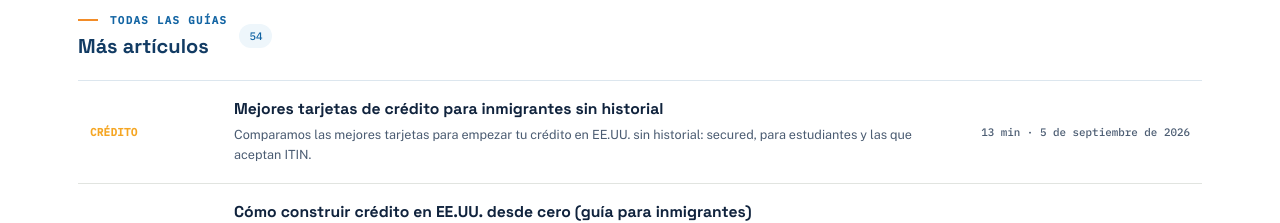
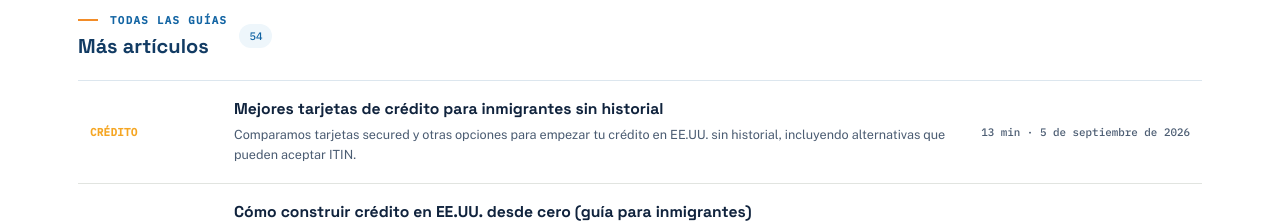
Before and after one commit to untitled586u-dotcom/finanzasparainmigrantes, a React (Vite) app in the folder packages/web/: page /articulos in a window 1280 px wide. Shown: the part 1160-1383 px from the top of the page. Built offline with nearby package versions, Linux system fonts and the light colour scheme.

Commit message:
Refine priority credit article SEO titles

```diff
--- a/packages/web/src/web/content/articles-credito.ts
+++ b/packages/web/src/web/content/articles-credito.ts
@@ -10,125 +10,81 @@ export const creditoArticles: Article[] = [
     category: "credito",
     readMinutes: 14,
     date: "2026-09-05",
-    keywords: [
-      "construir crédito desde cero",
-      "historial de crédito para inmigrantes",
-      "crédito en Estados Unidos",
-      "credit builder loan en español",
-      "usuario autorizado tarjeta de crédito",
-    ],
+    keywords: ["construir crédito desde cero", "historial de crédito para inmigrantes", "crédito en Estados Unidos", "credit builder loan en español", "usuario autorizado tarjeta de crédito"],
   },
   {
     slug: "tarjetas-credito-sin-historial",
     seoTitle: "Mejores tarjetas de crédito sin historial 2026",
     title: "Mejores tarjetas de crédito para inmigrantes sin historial",
     description:
-      "Comparamos las mejores tarjetas para empezar tu crédito en EE.UU. sin historial: secured, para estudiantes y las que aceptan ITIN.",
+      "Comparamos tarjetas secured y otras opciones para empezar tu crédito en EE.UU. sin historial, incluyendo alternativas que pueden aceptar ITIN.",
     category: "credito",
     readMinutes: 13,
     date: "2026-09-05",
-    keywords: [
-      "tarjetas de crédito sin historial",
-      "mejores tarjetas para inmigrantes",
-      "tarjeta de crédito para empezar",
-      "Capital One Platinum Secured opiniones",
-      "OpenSky tarjeta sin SSN",
-    ],
+    keywords: ["tarjetas de crédito sin historial", "mejores tarjetas para inmigrantes", "tarjeta de crédito para empezar", "Capital One Platinum Secured opiniones", "OpenSky tarjeta sin SSN"],
   },
   {
     slug: "mejorar-puntaje-credito-rapido",
     seoTitle: "Cómo subir tu puntaje de crédito rápido: 9 acciones",
     title: "Cómo subir tu puntaje de crédito rápido: 9 acciones que funcionan",
     description:
-      "Estrategias reales para mejorar tu credit score en semanas o meses, sin caer en estafas de reparación de crédito.",
+      "Estrategias prácticas para mejorar tu credit score en semanas o meses, entender la utilización del crédito y evitar estafas de reparación.",
     category: "credito",
     readMinutes: 10,
     date: "2026-08-26",
-    keywords: [
-      "subir puntaje de crédito",
-      "mejorar credit score rápido",
-      "reparar crédito",
-      "cómo subir el crédito rápido",
-    ],
+    keywords: ["subir puntaje de crédito", "mejorar credit score rápido", "reparar crédito", "cómo subir el crédito rápido"],
   },
   {
     slug: "tarjeta-credito-con-itin",
     seoTitle: "Tarjeta de crédito con ITIN: cómo conseguirla",
     title: "Cómo obtener una tarjeta de crédito con ITIN (sin SSN)",
     description:
-      "Guía paso a paso para solicitar y aprobar una tarjeta de crédito usando tu ITIN, con las emisoras que sí lo aceptan.",
+      "Guía paso a paso para solicitar una tarjeta de crédito con ITIN y entender qué emisores y productos pueden aceptar una solicitud sin SSN.",
     category: "credito",
     readMinutes: 8,
     date: "2026-08-26",
-    keywords: [
-      "tarjeta de crédito con ITIN",
-      "tarjeta sin seguro social",
-      "crédito con ITIN",
-      "tarjeta asegurada con ITIN",
-    ],
+    keywords: ["tarjeta de crédito con ITIN", "tarjeta sin seguro social", "crédito con ITIN", "tarjeta asegurada con ITIN"],
   },
   {
     slug: "que-es-buen-puntaje-credito",
     seoTitle: "¿Qué es un buen puntaje de crédito en EE.UU.?",
     title: "¿Qué es un buen puntaje de crédito y por qué importa tanto?",
     description:
-      "Descubre los rangos del credit score, qué se considera buen puntaje y cómo afecta tu vida diaria en Estados Unidos.",
+      "Descubre los rangos del credit score, qué se considera buen puntaje y cómo puede afectar tus opciones financieras en Estados Unidos.",
     category: "credito",
     readMinutes: 8,
     date: "2026-08-26",
-    keywords: [
-      "buen puntaje de crédito",
-      "rangos de credit score",
-      "qué es un buen credit score",
-      "puntaje de crédito promedio en Estados Unidos",
-    ],
+    keywords: ["buen puntaje de crédito", "rangos de credit score", "qué es un buen credit score", "puntaje de crédito promedio en Estados Unidos"],
   },
   {
     slug: "reporte-de-credito-gratis-como-leerlo",
     seoTitle: "Reporte de crédito gratis: cómo pedirlo y leerlo",
     title: "Reporte de crédito gratis: cómo pedirlo y cómo leerlo línea por línea",
     description:
-      "Puedes pedir tu reporte gratis cada semana en AnnualCreditReport.com. Qué significa cada sección, cómo detectar errores y cómo disputarlos en 30 días.",
+      "Aprende dónde pedir tu reporte de crédito, qué significa cada sección y cómo detectar y disputar posibles errores.",
     category: "credito",
     readMinutes: 10,
     date: "2026-08-08",
-    keywords: [
-      "reporte de crédito gratis",
-      "AnnualCreditReport en español",
-      "cómo leer mi reporte de crédito",
-      "disputar errores reporte de crédito",
-    ],
+    keywords: ["reporte de crédito gratis", "AnnualCreditReport en español", "cómo leer mi reporte de crédito", "disputar errores reporte de crédito"],
   },
   {
-    slug: "deuda-en-cobranza-que-hacer",
-    seoTitle: "Tu deuda pasó a cobranza: qué hacer paso a paso",
-    title: "Tu deuda pasó a cobranza: qué hacer, tus derechos y cómo negociar",
-    description:
-      "Tienes 30 días para disputar la deuda y el cobrador debe parar hasta verificarla. Tus derechos federales, cómo negociar y qué pasa con tu puntaje.",
+    slug: "deuda-en-cobranza-derechos-negociar",
+    seoTitle: "Deuda en cobranza: tus derechos y cómo negociar",
+    title: "Deuda en cobranza: tus derechos y cómo negociar con el cobrador",
+    description: "Qué puedes hacer cuando una deuda pasa a cobranza, qué información pedir y cómo negociar sin ignorar tus derechos.",
     category: "credito",
-    readMinutes: 10,
-    date: "2026-08-15",
-    keywords: [
-      "deuda en cobranza",
-      "agencia de cobranza derechos",
-      "cómo negociar una deuda en cobranza",
-      "cobradores de deudas inmigrantes",
-    ],
+    readMinutes: 9,
+    date: "2026-08-08",
+    keywords: ["deuda en cobranza", "debt collector derechos", "negociar deuda", "cobranzas crédito"],
   },
   {
-    slug: "pasar-historial-credito-itin-a-ssn",
-    seoTitle: "Pasar tu historial de crédito del ITIN al SSN",
-    title: "Cómo pasar tu historial de crédito del ITIN al SSN sin perderlo",
-    description:
-      "Ya tienes SSN y no quieres empezar de cero. Los tres pasos para consolidar tu historial: carta al IRS, actualizar acreedores y fusionar en los burós.",
+    slug: "pasar-historial-itin-ssn",
+    seoTitle: "Cómo pasar tu historial de ITIN a SSN",
+    title: "Cómo pasar tu historial de crédito de ITIN a SSN",
+    description: "Qué revisar cuando obtienes un SSN y cómo ayudar a que tu historial crediticio existente quede asociado correctamente.",
     category: "credito",
-    readMinutes: 9,
-    date: "2026-08-16",
-    keywords: [
-      "pasar historial de crédito de ITIN a SSN",
-      "de ITIN a SSN crédito",
-      "cancelar ITIN al tener SSN",
-      "transferir crédito ITIN",
-    ],
+    readMinutes: 8,
+    date: "2026-08-08",
+    keywords: ["pasar historial ITIN a SSN", "ITIN a SSN crédito", "historial crediticio ITIN", "nuevo SSN crédito"],
   },
 ];
```
